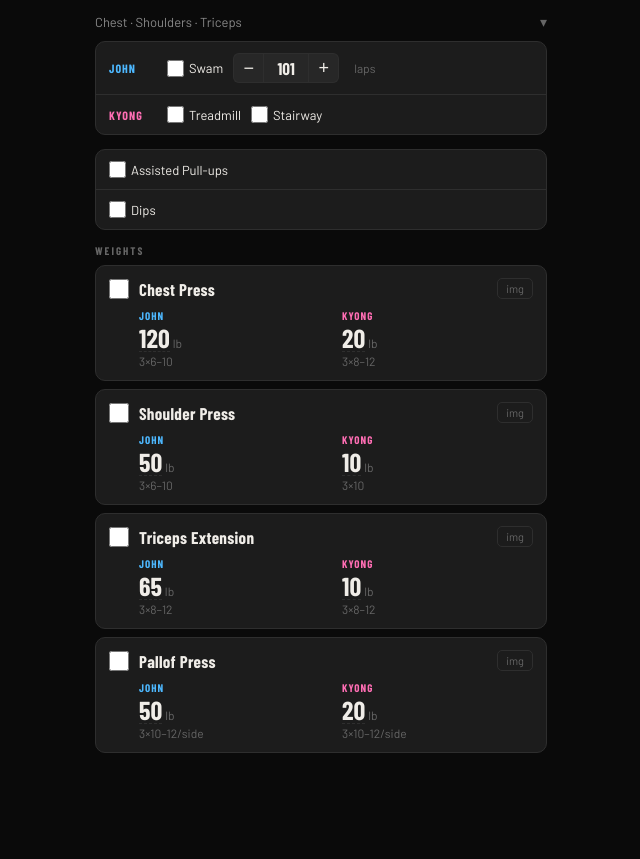
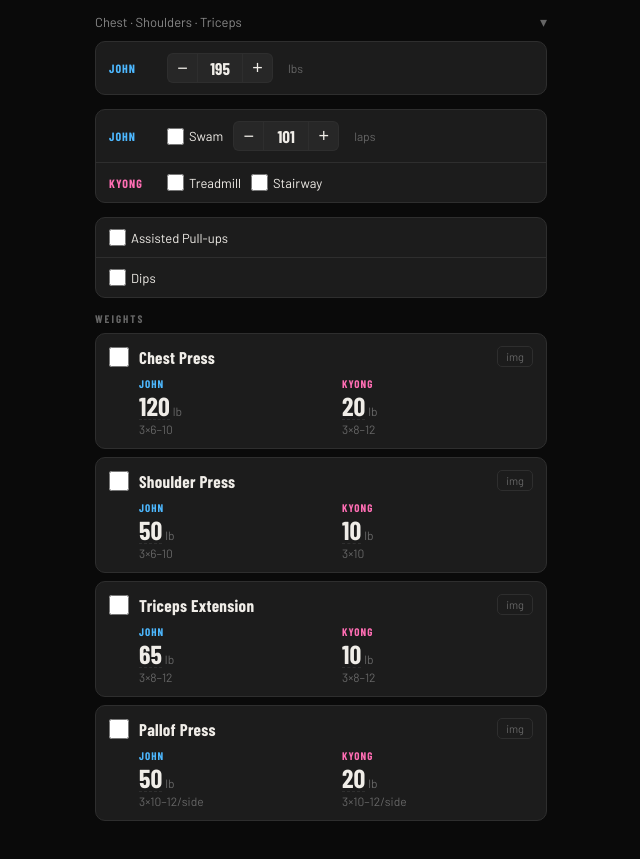
Before and after one commit to jgarr16/ironlog, a plain HTML site: page index.html in a window 1280 px wide. Shown: the part 89-948 px from the top of the page, without its empty margins (319-959 px from the left). Before the commit the page ends 882 px from the top, so only its background shows below. Drawn offline with nearby package versions, Linux system fonts and the light colour scheme; a web font is replaced by a local one.

Commit message:
feat: add John's daily weight as standalone block in collapsible section
Co-Authored-By: Claude Sonnet 4.6 <noreply@anthropic.com>

```diff
--- a/index.html
+++ b/index.html
@@ -453,7 +453,7 @@ function defaultWeights() {
 function defaultDayState() {
   return {
     cardio: {
-      john:  { swam: false, laps: 101 },
+      john:  { weight: 195, swam: false, laps: 101 },
       kyong: { treadmill: false, stairway: false }
     },
     assistDone: { pullups: false, dips: false },
@@ -490,6 +490,7 @@ function loadState() {
         const d = s.currentWeek.days[n];
         if (!d.assistDone) d.assistDone = { pullups: false, dips: false };
         if (!d.cardio.john.laps && d.cardio.john.laps !== 0) d.cardio.john.laps = 101;
+        if (d.cardio.john.weight === undefined) d.cardio.john.weight = 195;
         if (d.cardio.kyong.treadmill === undefined) d.cardio.kyong.treadmill = false;
         if (d.cardio.kyong.stairway  === undefined) d.cardio.kyong.stairway  = false;
       }
@@ -712,6 +713,28 @@ function buildDayPanel(dayNum) {
   panel.appendChild(dayHeader);
 
   // ── Cardio + Pull-ups & Dips (appended to topBody built above) ─────────────
+
+  // Weight card (standalone, above cardio)
+  const weightCard = document.createElement('div');
+  weightCard.className = 'cardio-card';
+  const weightRow = document.createElement('div');
+  weightRow.className = 'cardio-row';
+  const weightTag = document.createElement('div');
+  weightTag.className = 'person-tag tag-john';
+  weightTag.textContent = 'JOHN';
+  const weightChecks = document.createElement('div');
+  weightChecks.className = 'cardio-checks';
+  const weightStepper = buildStepper(
+    dayState.cardio.john.weight,
+    v => { dayState.cardio.john.weight = v; saveState(); },
+    { min: 0, step: 1 }
+  );
+  weightChecks.appendChild(weightStepper);
+  weightChecks.insertAdjacentHTML('beforeend', '<span class="laps-unit">lbs</span>');
+  weightRow.appendChild(weightTag);
+  weightRow.appendChild(weightChecks);
+  weightCard.appendChild(weightRow);
+  topBody.appendChild(weightCard);
 
   // Cardio card
   const cardioCard = document.createElement('div');
```
